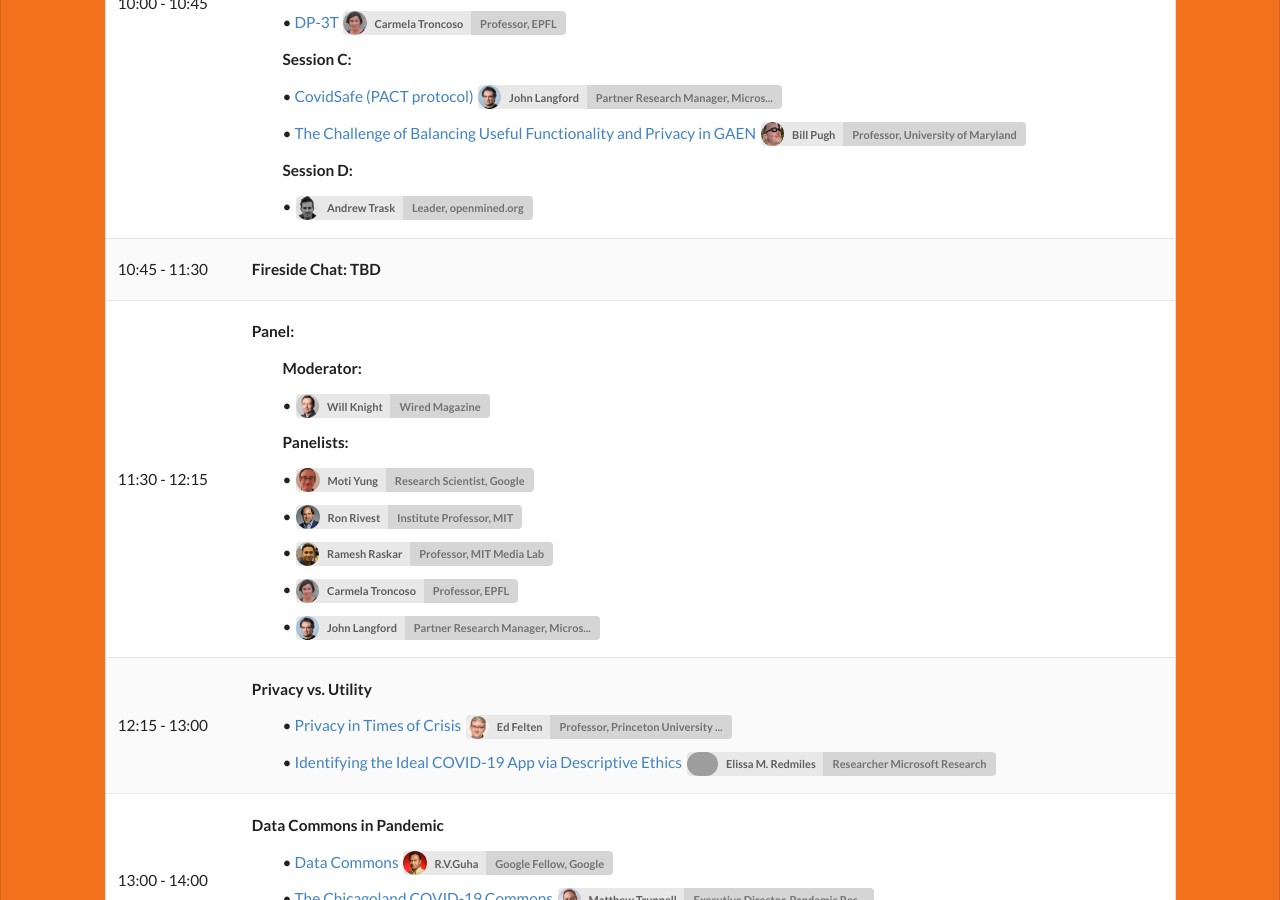
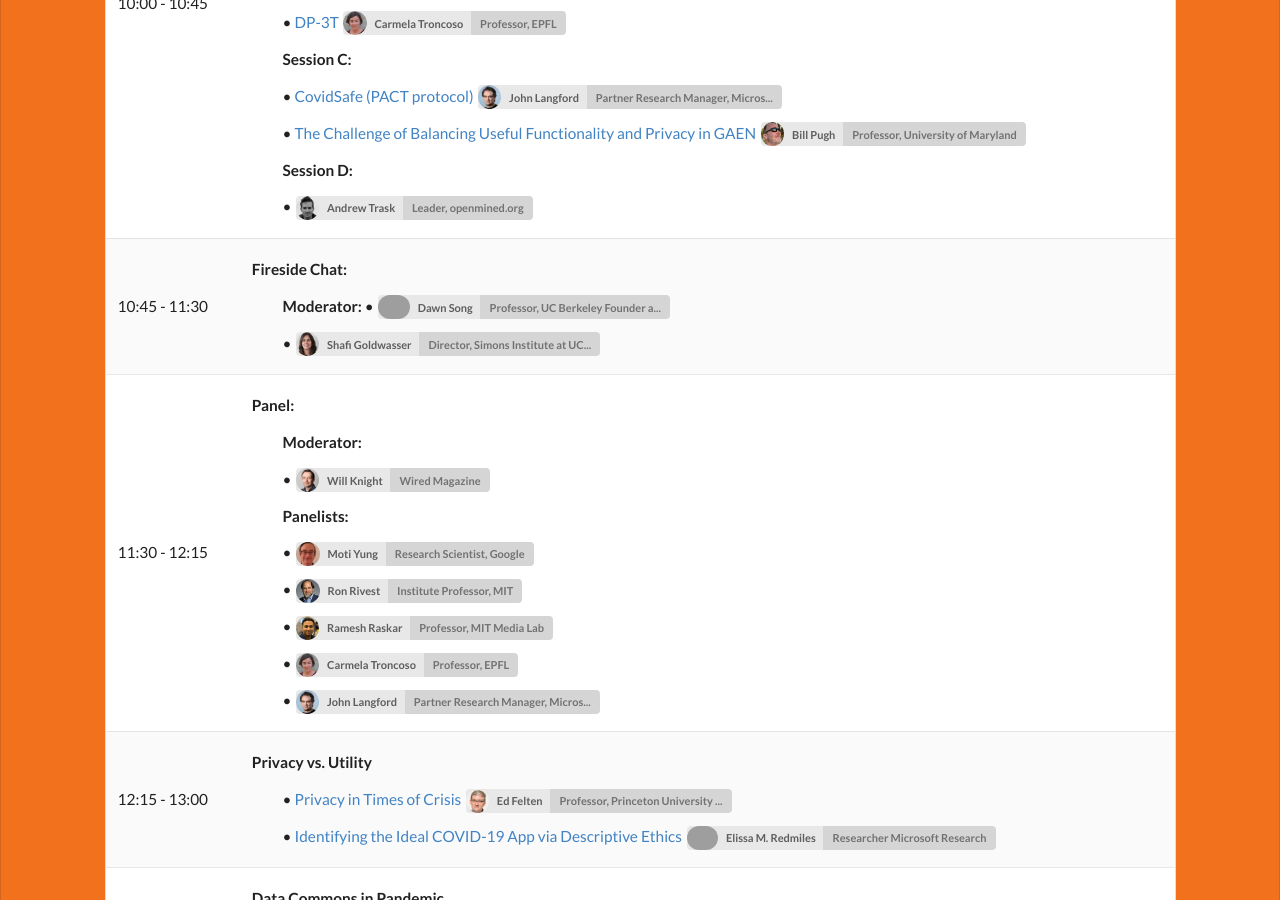
Before and after one commit to responsible-data-summit/responsible-data-summit.github.io, a Jekyll site: the page built from pages/agenda-0728.html, in a window 1280 px wide and 900 px high, scrolled down 722 px. Built offline with Jekyll 4.4.1, drawn with Linux system fonts in a browser that asks for light colours; some web fonts are replaced; grey boxes are pictures that could not be loaded.

Commit message:
change 0728 agenda - fireside with Shafi

```diff
--- a/_data/agenda0728.yml
+++ b/_data/agenda0728.yml
@@ -38,7 +38,14 @@
         - name: Andrew Trask
 - time: 10:45 - 11:30
   sections:
-    - title: "Fireside Chat: TBD"
+    - title: "Fireside Chat:"
+    - title: "Moderator:"
+      inline: true
+      speakers:
+        - name: Dawn Song
+    - inline: true
+      speakers:
+        - name: Shafi Goldwasser
 - time: 11:30 - 12:15
   sections:
     - title: "Panel:"
```
